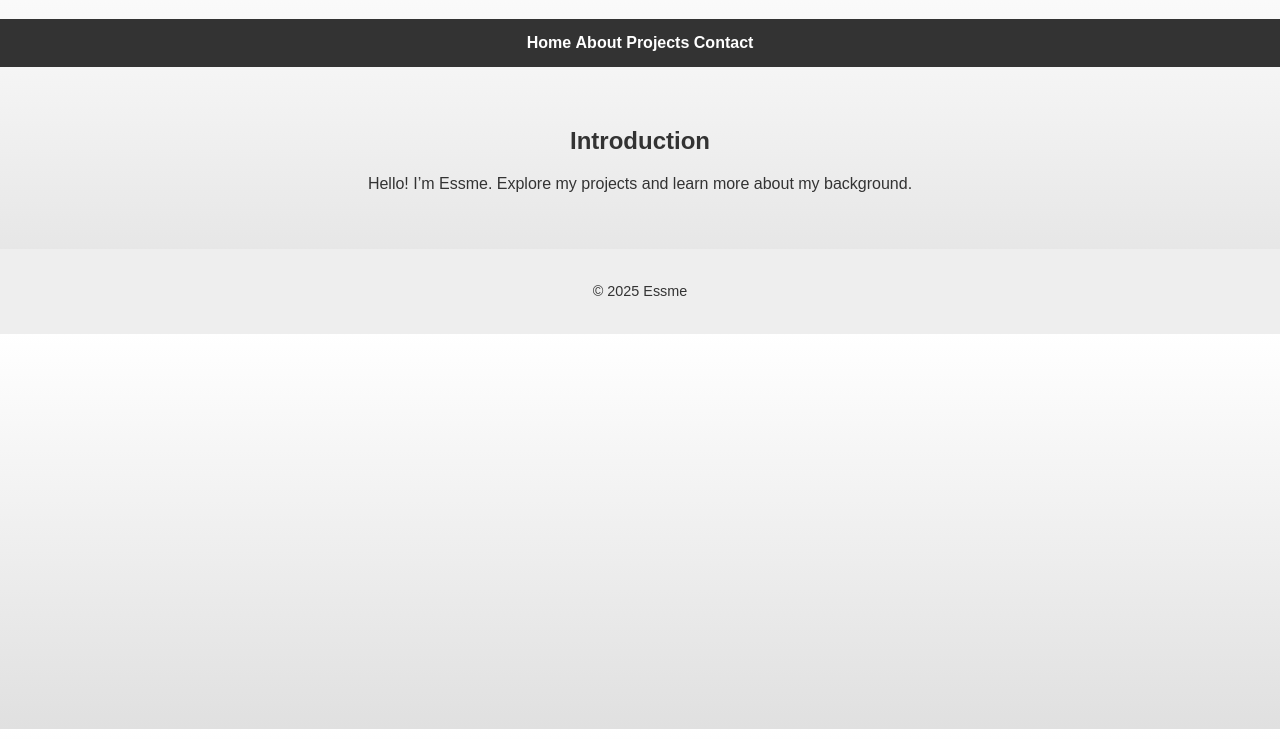
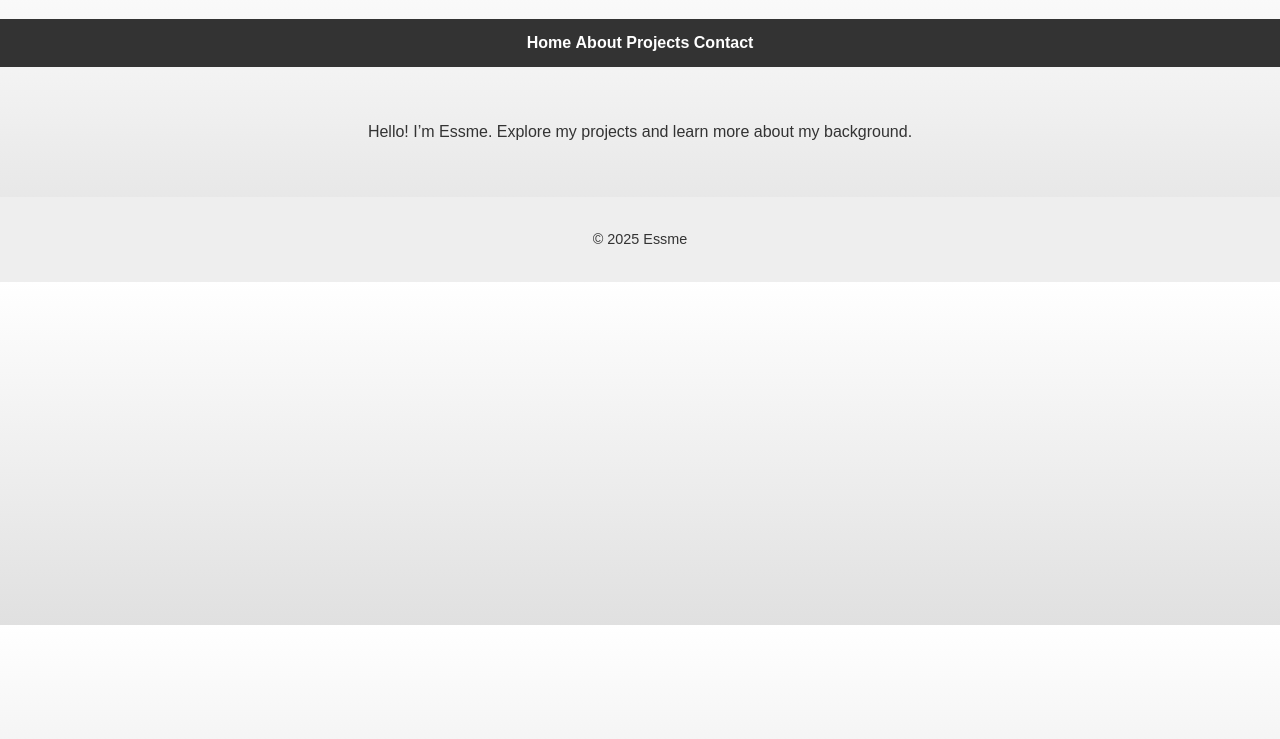
Before and after one commit to essmeM11/Portfolio, a plain HTML site: page index.html in a window 1280 px wide. Shown: the part 61-800 px from the top of the page. Drawn offline with Linux system fonts and the light colour scheme.

Commit message:
Update index.html

```diff
--- a/index.html
+++ b/index.html
@@ -18,7 +18,7 @@
     </header>
     <main>
         <section>
-            <h2>Introduction</h2>
+
             <p>Hello! I’m Essme. Explore my projects and learn more about my background.</p>
         </section>
     </main>
```
